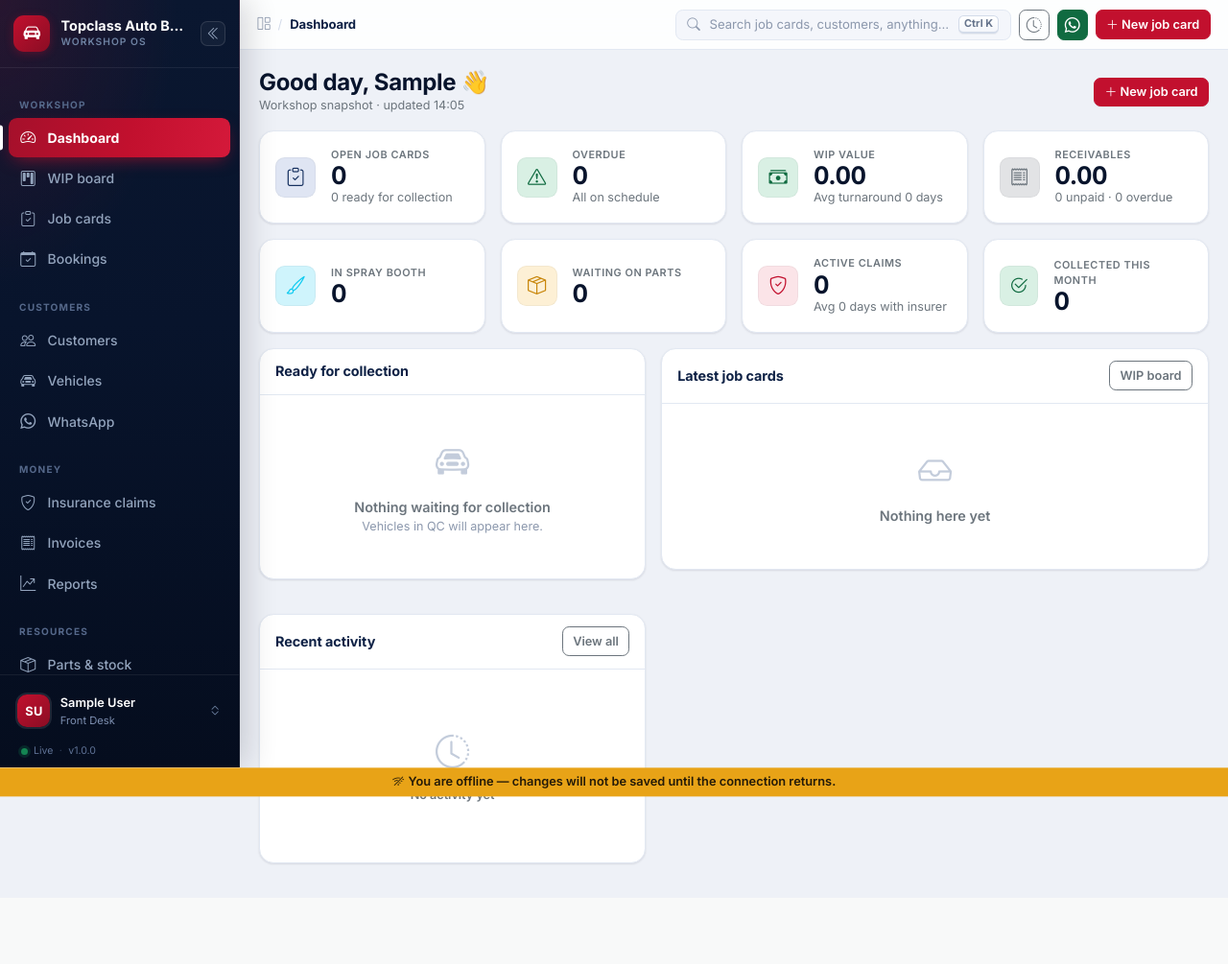
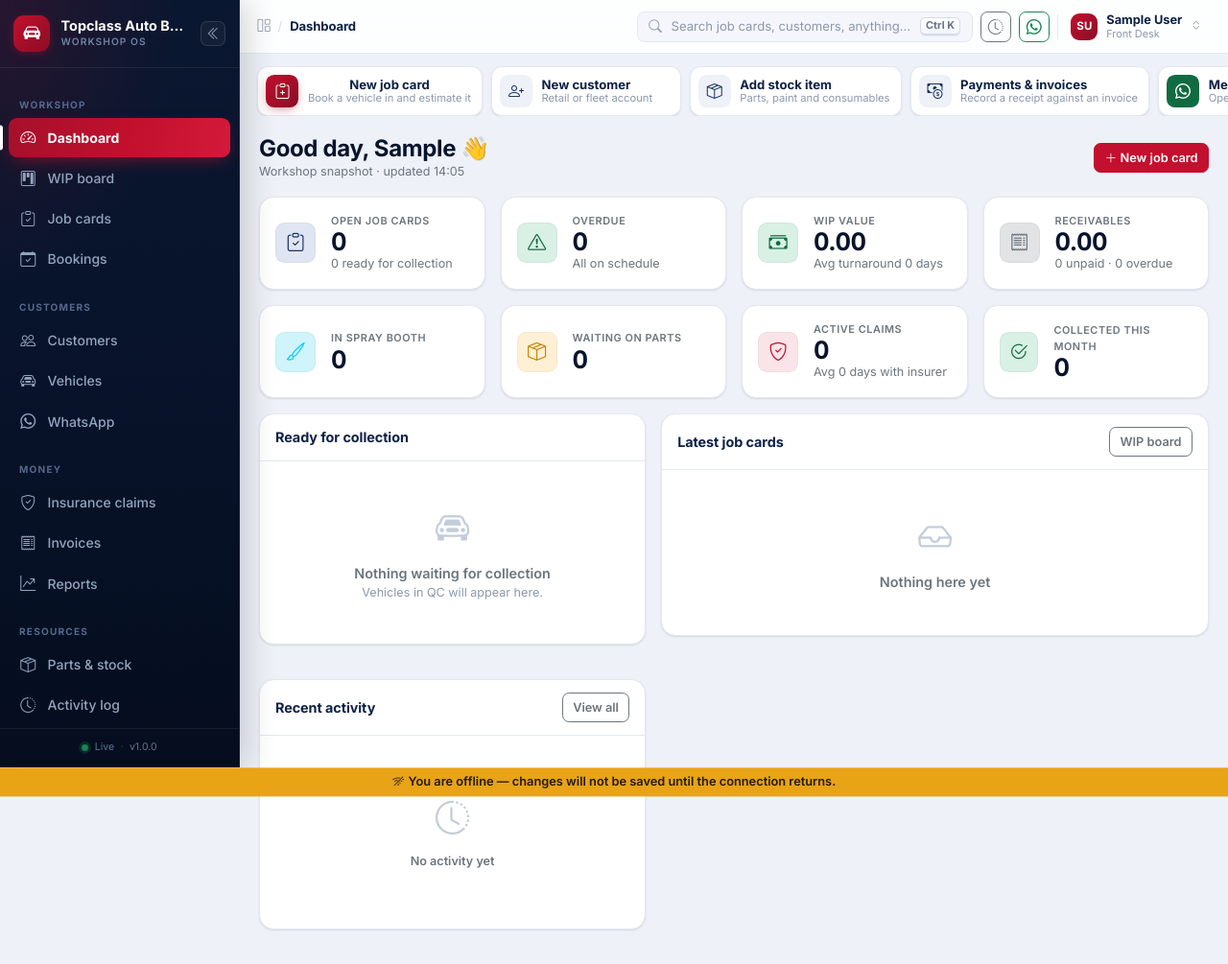
Before and after one commit to TKay25/Autobody, a Flask app: page / in a window 1280 px wide. Shown: the whole page at 96% size. Before the commit the page ends 902 px from the top, so only its background shows below. Run offline with Flask 3, Linux system fonts and the light colour scheme; the visitor is signed in with stand-in values (Sample User, id 1); data that the repository does not hold is empty; some libraries are stand-ins or nearby versions.

Commit message:
Move identity to the top bar and add a quick-actions strip
- The user name, role and sign out now sit at the right-hand end of the
top bar; the sidebar keeps only the build stamp.
- The top bar no longer carries a New job card button. Quick actions are
now cards in a strip under the top bar: new job card, new customer,
add stock item, payments, WhatsApp and bookings.
- /customers?new=1 and /parts?new=1 deep-link into their forms, which
also fixes the command palette entry that pointed at a dead link.

```diff
--- a/app/static/css/app.css
+++ b/app/static/css/app.css
@@ -278,70 +278,72 @@ h1, h2, h3, h4, h5, h6, .h1, .h2, .h3, .h4, .h5, .h6 {
 .tc-nav-pill.is-success { background: var(--tc-green-500); color: #fff; }
 .tc-nav-pill.is-alert { background: rgba(232, 163, 23, .9); color: #241a08; }
 
-/* User foot */
-.tc-user {
-  position: relative; flex: none;
-  border-top: 1px solid rgba(255, 255, 255, .07);
-  padding: .7rem .6rem .55rem;
-}
+/* Identity — lives at the right-hand end of the top bar */
+.tc-user { position: relative; flex: none; }
 .tc-user-btn {
-  width: 100%; display: flex; align-items: center; gap: .65rem;
-  padding: .5rem .55rem; border: 0; border-radius: .6rem;
+  display: flex; align-items: center; gap: .55rem;
+  height: 36px; padding: 0 .5rem 0 .3rem;
+  border: 1px solid transparent; border-radius: var(--tc-control-radius-sm);
   background: transparent; text-align: left;
-  transition: background var(--tc-fast);
-}
-.tc-user-btn:hover, .tc-user-btn.is-open { background: rgba(255, 255, 255, .08); }
+  transition: background var(--tc-fast), border-color var(--tc-fast);
+}
+.tc-user-btn:hover, .tc-user-btn.is-open { background: #f4f6fb; border-color: var(--tc-line); }
 .tc-avatar {
-  flex: none; width: 34px; height: 34px; border-radius: 10px;
+  flex: none; width: 28px; height: 28px; border-radius: 9px;
   display: grid; place-items: center;
   background: linear-gradient(140deg, var(--tc-crimson-500), var(--tc-crimson-700));
-  color: #fff; font-weight: 700; font-size: .8rem; letter-spacing: .02em;
-  box-shadow: 0 0 0 2px rgba(255, 255, 255, .1);
-}
-.tc-avatar-lg { width: 40px; height: 40px; font-size: .9rem; }
-.tc-user-meta { flex: 1; min-width: 0; }
+  color: #fff; font-weight: 700; font-size: .72rem; letter-spacing: .02em;
+}
+.tc-avatar-lg { width: 40px; height: 40px; border-radius: 12px; font-size: .9rem; }
+.tc-user-meta { min-width: 0; max-width: 150px; display: none; line-height: 1.15; }
 .tc-user-name {
-  color: #fff; font-size: .8rem; font-weight: 600;
+  color: var(--tc-navy-800); font-size: .8rem; font-weight: 650;
   white-space: nowrap; overflow: hidden; text-overflow: ellipsis;
 }
-.tc-user-role { font-size: .7rem; color: #7d8fb0; }
-.tc-user-caret { color: #6f83a3; font-size: .8rem; flex: none; }
+.tc-user-role { font-size: .68rem; color: var(--tc-ink-faint); white-space: nowrap;
+  overflow: hidden; text-overflow: ellipsis; }
+.tc-user-caret { color: var(--tc-ink-faint); font-size: .72rem; flex: none; }
+@media (min-width: 992px) { .tc-user-meta { display: block; } }
+.tc-topbar-sep { width: 1px; height: 26px; background: var(--tc-line); flex: none; }
 
 .tc-user-menu {
-  position: absolute; left: .6rem; right: .6rem; bottom: 5.4rem; z-index: 20;
-  background: #101d38; border: 1px solid rgba(255, 255, 255, .1);
+  position: absolute; right: 0; top: calc(100% + .65rem); z-index: 1045;
+  min-width: 244px;
+  background: #fff; border: 1px solid var(--tc-line);
   border-radius: .7rem; overflow: hidden;
-  box-shadow: 0 18px 40px rgba(3, 7, 18, .6);
+  box-shadow: var(--tc-dropdown-shadow);
   animation: menu-pop 160ms var(--tc-ease);
 }
 @keyframes menu-pop {
-  from { opacity: 0; transform: translateY(6px) scale(.97); }
+  from { opacity: 0; transform: translateY(-6px) scale(.97); }
   to { opacity: 1; transform: none; }
 }
 .tc-user-menu-head {
   display: flex; gap: .65rem; align-items: center;
-  padding: .7rem .8rem; border-bottom: 1px solid rgba(255, 255, 255, .08);
-  color: #fff;
+  padding: .7rem .8rem; border-bottom: 1px solid var(--tc-line);
+  color: var(--tc-ink);
 }
 .tc-user-menu-body { padding: .3rem; }
 .tc-user-menu-item {
   display: flex; align-items: center; gap: .6rem; width: 100%;
   padding: .48rem .6rem; border: 0; border-radius: .45rem;
-  background: transparent; color: #b9c6da; font-size: .82rem;
+  background: transparent; color: var(--tc-ink); font-size: .82rem;
   text-decoration: none; text-align: left;
   transition: background var(--tc-fast), color var(--tc-fast);
 }
-.tc-user-menu-item:hover { background: rgba(255, 255, 255, .08); color: #fff; }
-.tc-user-menu-item i { width: 1rem; text-align: center; opacity: .8; }
+.tc-user-menu-item:hover { background: #f4f6fb; color: var(--tc-navy-800); }
+.tc-user-menu-item i { width: 1rem; text-align: center; opacity: .7; }
 .tc-user-menu-foot {
-  padding: .3rem; border-top: 1px solid rgba(255, 255, 255, .08);
-}
-.tc-user-menu-item.is-danger { color: #ff8095; }
-.tc-user-menu-item.is-danger:hover { background: rgba(194, 16, 46, .22); color: #fff; }
+  padding: .3rem; border-top: 1px solid var(--tc-line);
+}
+.tc-user-menu-item.is-danger { color: var(--tc-crimson-600); }
+.tc-user-menu-item.is-danger:hover { background: #fbe4e8; color: var(--tc-crimson-700); }
 
 .tc-side-foot {
-  display: flex; align-items: center; gap: .4rem;
-  padding: .5rem .75rem 0; font-size: .66rem; color: #5f7295;
+  display: flex; align-items: center; justify-content: center; gap: .4rem;
+  flex: none; padding: .7rem .75rem .8rem;
+  border-top: 1px solid rgba(255, 255, 255, .07);
+  font-size: .66rem; color: #5f7295;
 }
 .tc-side-foot-sep { opacity: .5; }
 .tc-status-dot {
@@ -356,8 +358,6 @@ html.sidebar-rail { --tc-sidebar: 74px; }
 .tc-sidebar.rail .tc-nav-label,
 .tc-sidebar.rail .tc-nav-pill,
 .tc-sidebar.rail .tc-nav-section-label,
-.tc-sidebar.rail .tc-user-meta,
-.tc-sidebar.rail .tc-user-caret,
 .tc-sidebar.rail .tc-side-foot span:not(.tc-status-dot) { display: none; }
 .tc-sidebar.rail .tc-brand { justify-content: center; padding-left: 0; padding-right: 0; }
 .tc-sidebar.rail .tc-nav-item { justify-content: center; padding-left: 0; padding-right: 0; }
@@ -369,10 +369,6 @@ html.sidebar-rail { --tc-sidebar: 74px; }
   overflow: hidden; text-indent: -999px;
 }
 .tc-sidebar.rail .tc-nav-item::before { left: 0; }
-.tc-sidebar.rail .tc-user { display: flex; flex-direction: column; align-items: center; }
-.tc-sidebar.rail .tc-user-btn { justify-content: center; padding: .5rem 0; }
-.tc-sidebar.rail .tc-user-menu { left: .5rem; right: .5rem; }
-.tc-sidebar.rail .tc-user-menu-head { flex-direction: column; text-align: center; }
 
 /* ── Mobile scrim ──────────────────────────────────────────────────── */
 .sidebar-scrim {
@@ -408,6 +404,53 @@ html.sidebar-rail { --tc-sidebar: 74px; }
   text-transform: capitalize; letter-spacing: -.01em;
 }
 .tc-content { padding: 1.25rem; flex: 1; }
+
+/* ── Quick actions: cards directly under the top bar ───────────────── */
+.tc-quickbar {
+  flex: none; display: flex; align-items: stretch; gap: .55rem;
+  padding: .8rem 1.15rem 0;
+  overflow-x: auto; overscroll-behavior-x: contain;
+}
+.tc-quickbar::-webkit-scrollbar { height: 6px; }
+.tc-quick-card {
+  flex: 0 0 auto; display: flex; align-items: center; gap: .6rem;
+  min-width: 198px; max-width: 268px;
+  padding: .5rem .7rem .5rem .5rem;
+  background: #fff; border: 1px solid var(--tc-line);
+  border-radius: .7rem; text-decoration: none; color: inherit;
+  box-shadow: var(--tc-shadow-1);
+  transition: border-color var(--tc-fast), box-shadow var(--tc-fast), transform var(--tc-fast);
+}
+.tc-quick-card:hover {
+  border-color: var(--tc-control-border-hover);
+  box-shadow: var(--tc-shadow-2); transform: translateY(-1px);
+}
+.tc-quick-card:active { transform: none; box-shadow: var(--tc-shadow-1); }
+.tc-quick-card:focus-visible { outline: none; box-shadow: var(--tc-focus-ring); }
+.tc-quick-icon {
+  flex: none; width: 34px; height: 34px; border-radius: .55rem;
+  display: grid; place-items: center; font-size: 1rem;
+  background: #eef1f7; color: var(--tc-navy-700);
+}
+.tc-quick-card.is-brand .tc-quick-icon {
+  background: linear-gradient(135deg, var(--tc-crimson-500), var(--tc-crimson-700));
+  color: #fff; box-shadow: 0 4px 12px -4px rgba(194, 16, 46, .6);
+}
+.tc-quick-card.is-success .tc-quick-icon { background: var(--tc-green-600); color: #fff; }
+.tc-quick-text { min-width: 0; display: flex; flex-direction: column; line-height: 1.15; }
+.tc-quick-label {
+  font-size: .82rem; font-weight: 650; color: var(--tc-navy-800);
+  white-space: nowrap; overflow: hidden; text-overflow: ellipsis;
+}
+.tc-quick-hint {
+  font-size: .7rem; color: var(--tc-ink-faint);
+  white-space: nowrap; overflow: hidden; text-overflow: ellipsis;
+}
+@media (max-width: 767px) {
+  .tc-quickbar { padding: .6rem .8rem 0; }
+  .tc-quick-card { min-width: 0; }
+  .tc-quick-hint { display: none; }
+}
 
 .tc-search-trigger {
   display: flex; align-items: center; gap: .6rem;
--- a/app/static/js/app.js
+++ b/app/static/js/app.js
@@ -22,6 +22,24 @@
     { route: '/parts', label: 'Parts & stock', icon: 'box-seam', badge: 'parts', hint: 'Stock levels and suppliers' },
     { route: '/activity', label: 'Activity log', icon: 'clock-history', hint: 'Who changed what' },
     { route: '/staff', label: 'Staff & settings', icon: 'gear', hint: 'Accounts and bot setup' },
+  ];
+
+  /* Quick actions — the handful of jobs people start most often. Each renders
+     as a card in the strip under the top bar. `run` fires a dialog in place;
+     `href` sends you to the screen that owns the task. */
+  const QUICK_ACTIONS = [
+    { label: 'New job card', hint: 'Book a vehicle in and estimate it',
+      icon: 'clipboard-plus', tone: 'brand', run: () => T.newJobCard() },
+    { label: 'New customer', hint: 'Retail or fleet account',
+      icon: 'person-plus', href: '#/customers?new=1' },
+    { label: 'Add stock item', hint: 'Parts, paint and consumables',
+      icon: 'box-seam', href: '#/parts?new=1' },
+    { label: 'Payments & invoices', hint: 'Record a receipt against an invoice',
+      icon: 'cash-coin', href: '#/invoices' },
+    { label: 'Message a customer', hint: 'Open the WhatsApp inbox',
+      icon: 'whatsapp', tone: 'success', href: '#/inbox' },
+    { label: 'Bookings', hint: 'Appointment requests from the website',
+      icon: 'calendar-check', href: '#/bookings' },
   ];
 
   const RAIL_KEY = 'topclass.sidebar.rail';
@@ -74,13 +92,48 @@
         ]);
       }));
 
-    /* Foot: user + menu --------------------------------------------- */
-    const userMenu = h('div.tc-user-menu', { hidden: true }, [
+    /* Foot: build stamp ---------------------------------------------- */
+    const sideFoot = h('div.tc-side-foot', [
+      h('span.tc-status-dot', { title: 'Connected' }),
+      h('span', 'Live'),
+      h('span.tc-side-foot-sep', '·'),
+      h('span', `v${(window.__BOOTSTRAP__ || {}).version || '1.0'}`),
+    ]);
+
+    const sidebar = h('aside.tc-sidebar', { id: 'tcSidebar' }, [brand, nav, sideFoot]);
+
+    /* Identity — the user menu sits at the right-hand end of the top bar. */
+    let userOpen = false;
+
+    function toggleUserMenu(force) {
+      userOpen = force === undefined ? !userOpen : force;
+      userMenu.hidden = !userOpen;
+      userBtn.classList.toggle('is-open', userOpen);
+      userBtn.setAttribute('aria-expanded', String(userOpen));
+    }
+
+    const userBtn = h('button.tc-user-btn', {
+      type: 'button',
+      'aria-haspopup': 'true',
+      'aria-expanded': 'false',
+      title: `${user.full_name} · ${user.role_label}`,
+      onclick: (e) => { e.stopPropagation(); toggleUserMenu(); },
+    }, [
+      h('span.tc-avatar', user.initials),
+      h('div.tc-user-meta', [
+        h('div.tc-user-name', user.full_name),
+        h('div.tc-user-role', user.role_label),
+      ]),
+      h('span.tc-user-caret', T.icon('chevron-expand')),
+    ]);
+
+    const userMenu = h('div.tc-user-menu', { role: 'menu', hidden: true }, [
       h('div.tc-user-menu-head', [
         h('span.tc-avatar.tc-avatar-lg', user.initials),
-        h('div', [
-          h('div.fw-semibold.small', user.full_name),
-          h('div.tc-muted', { style: 'font-size:.72rem' }, user.email || user.role_label),
+        h('div.min-w-0', [
+          h('div.fw-semibold.small.text-truncate', user.full_name),
+          h('div.tc-muted.text-truncate', { style: 'font-size:.72rem' },
+            user.email || user.role_label),
         ]),
       ]),
       h('div.tc-user-menu-body', [
@@ -99,35 +152,7 @@
       ]),
     ]);
 
-    const userRow = h('div.tc-user', [
-      h('button.tc-user-btn', {
-        type: 'button',
-        'aria-haspopup': 'true',
-        'aria-expanded': 'false',
-        onclick: (e) => {
-          const open = userMenu.hidden;
-          userMenu.hidden = !open;
-          e.currentTarget.setAttribute('aria-expanded', String(open));
-          e.currentTarget.classList.toggle('is-open', open);
-        },
-      }, [
-        h('span.tc-avatar', user.initials),
-        h('div.tc-user-meta', [
-          h('div.tc-user-name', user.full_name),
-          h('div.tc-user-role', user.role_label),
-        ]),
-        h('span.tc-user-caret', T.icon('chevron-expand')),
-      ]),
-      userMenu,
-      h('div.tc-side-foot', [
-        h('span.tc-status-dot', { title: 'Connected' }),
-        h('span', 'Live'),
-        h('span.tc-side-foot-sep', '·'),
-        h('span', `v${(window.__BOOTSTRAP__ || {}).version || '1.0'}`),
-      ]),
-    ]);
-
-    const sidebar = h('aside.tc-sidebar', { id: 'tcSidebar' }, [brand, nav, userRow]);
+    const userWrap = h('div.tc-user', [userBtn, userMenu]);
 
     /* Topbar --------------------------------------------------------- */
     const paletteBtn = h('button.tc-search-trigger', {
@@ -160,19 +185,41 @@
 
       h('div.ms-auto.d-flex.align-items-center.gap-2', [
         paletteBtn,
-        h('a.btn.btn-icon.btn-outline-secondary.d-none.d-md-inline-grid', {
+        h('a.btn.btn-icon.btn-outline-secondary.d-none.d-lg-inline-grid', {
           href: '#/activity', title: 'Activity log', 'aria-label': 'Activity log',
         }, T.icon('clock-history')),
-        h('a.btn.btn-icon.btn-success', {
+        h('a.btn.btn-icon.btn-outline-success', {
           href: '#/inbox', title: 'WhatsApp inbox', 'aria-label': 'WhatsApp inbox',
         }, T.icon('whatsapp')),
-        h('button.btn.btn-sm.btn-brand', {
-          type: 'button',
-          onclick: () => T.newJobCard(),
-          title: 'New job card  (N)',
-        }, [T.icon('plus-lg'), h('span.d-none.d-md-inline', ' New job card')]),
+        h('span.tc-topbar-sep.d-none.d-sm-block'),
+        userWrap,
       ]),
     ]);
+
+    /* Quick actions: a strip of cards under the top bar, on every screen. */
+    const quickbar = h('div.tc-quickbar', { role: 'group', 'aria-label': 'Quick actions' },
+      QUICK_ACTIONS.map((action) => {
+        const tag = (action.href ? 'a' : 'button')
+          + '.tc-quick-card' + (action.tone ? '.is-' + action.tone : '');
+        const props = {
+          title: action.hint,
+          'aria-label': `${action.label} — ${action.hint}`,
+          onclick: (e) => {
+            if (action.run) { e.preventDefault(); action.run(); return; }
+            /* Same hash means no hashchange event — re-render by hand. */
+            if (window.location.hash === action.href) { e.preventDefault(); T.renderRoute(); }
+          },
+        };
+        if (action.href) props.href = action.href;
+        else props.type = 'button';
+        return h(tag, props, [
+          h('span.tc-quick-icon', T.icon(action.icon)),
+          h('div.tc-quick-text', [
+            h('span.tc-quick-label', action.label),
+            h('span.tc-quick-hint', action.hint),
+          ]),
+        ]);
+      }));
 
     const outlet = h('main.tc-content', { id: 'main-content' },
       h('div#viewOutlet.tc-view'));
@@ -209,10 +256,14 @@
     });
 
     document.addEventListener('keydown', (e) => {
-      if (e.key === 'Escape') closeSidebar();
+      if (e.key === 'Escape') { closeSidebar(); toggleUserMenu(false); }
     });
 
-    return h('div', [sidebar, h('div.tc-main', [topbar, outlet])]);
+    document.addEventListener('click', (e) => {
+      if (userOpen && !userWrap.contains(e.target)) toggleUserMenu(false);
+    });
+
+    return h('div', [sidebar, h('div.tc-main', [topbar, quickbar, outlet])]);
   }
 
   function scrim() {
--- a/app/static/js/views/parts.js
+++ b/app/static/js/views/parts.js
@@ -106,14 +106,7 @@
       oninput: T.debounce((e) => { state.q = e.target.value; load(); }, 350),
     });
 
-    await load();
-
-    return h('div', [
-      h('div.d-flex.align-items-center.mb-3.flex-wrap.gap-2', [
-        h('div.flex-fill', h('h1.h4.mb-0', 'Parts & stock')),
-        search,
-        h('button.btn.btn-brand.btn-sm', {
-          onclick: async () => {
+    async function newPart() {
       const res = await T.formModal({
         title: 'New stock item',
         icon: 'box-seam',
@@ -144,8 +137,18 @@
       await api.post('/api/parts', res);
       T.toast('Stock item created.');
       load();
-          },
-        }, T.icon('plus-lg'), ' New stock item'),
+    }
+
+    await load();
+    /* /parts?new=1 deep-links straight into the form. */
+    if (ctx.query.new === '1') setTimeout(newPart, 150);
+
+    return h('div', [
+      h('div.d-flex.align-items-center.mb-3.flex-wrap.gap-2', [
+        h('div.flex-fill', h('h1.h4.mb-0', 'Parts & stock')),
+        search,
+        h('button.btn.btn-brand.btn-sm', { onclick: newPart },
+          T.icon('plus-lg'), ' New stock item'),
       ]),
       summary,
       T.section({ body: host, flush: true }),
--- a/app/static/js/views/registry.js
+++ b/app/static/js/views/registry.js
@@ -85,14 +85,7 @@
       oninput: T.debounce((e) => load(e.target.value), 350),
     });
 
-    await load('');
-
-    return h('div', [
-      h('div.d-flex.align-items-center.mb-3.flex-wrap.gap-2', [
-        h('div.flex-fill', h('h1.h4.mb-0', 'Customers')),
-        search,
-        h('button.btn.btn-brand.btn-sm', {
-          onclick: async () => {
+    async function newCustomer() {
       const res = await T.formModal({
         title: 'New customer',
         icon: 'person-plus',
@@ -118,8 +111,18 @@
       await api.post('/api/customers', res);
       T.toast('Customer created.');
       load('');
-          },
-        }, T.icon('person-plus'), ' New customer'),
+    }
+
+    await load('');
+    /* /customers?new=1 deep-links straight into the form. */
+    if (ctx.query.new === '1') setTimeout(newCustomer, 150);
+
+    return h('div', [
+      h('div.d-flex.align-items-center.mb-3.flex-wrap.gap-2', [
+        h('div.flex-fill', h('h1.h4.mb-0', 'Customers')),
+        search,
+        h('button.btn.btn-brand.btn-sm', { onclick: newCustomer },
+          T.icon('person-plus'), ' New customer'),
       ]),
       T.section({ body: host, flush: true }),
     ]);
```
Also changed, not shown: tests/test_frontend.py (+18 -0 lines). Lines whose indentation alone changed are shown as unchanged.
